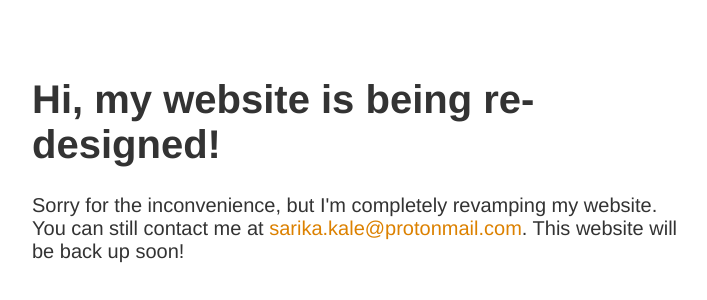
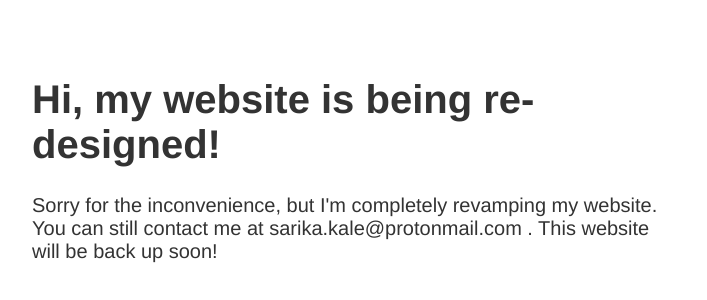
Before and after one commit to sarika-kale/sarika-kale.github.io, a plain HTML site: page index.html in a window 1280 px wide. Shown: the part 108-408 px from the top of the page, without its empty margins (283-990 px from the left). Drawn offline with Linux system fonts and the light colour scheme.

Commit message:
Update index.html

```diff
--- a/index.html
+++ b/index.html
@@ -16,7 +16,7 @@
 <div id="article">
 <h1>Hi, my website is being re-designed!</h1>
 <div>
-<p>Sorry for the inconvenience, but I'm completely revamping my website. You can still contact me at <a href="mailto:sarika.kale@protonmail.com">sarika.kale@protonmail.com</a>. This website will be back up soon!</p>
+<p>Sorry for the inconvenience, but I'm completely revamping my website. You can still contact me at sarika.kale@protonmail.com . This website will be back up soon!</p>
 </div>
 </div>
 </html>
```
